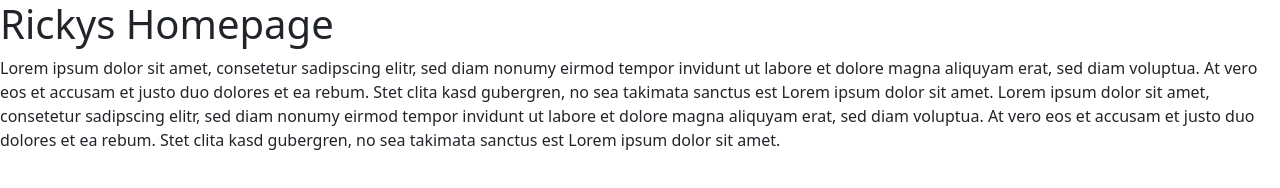
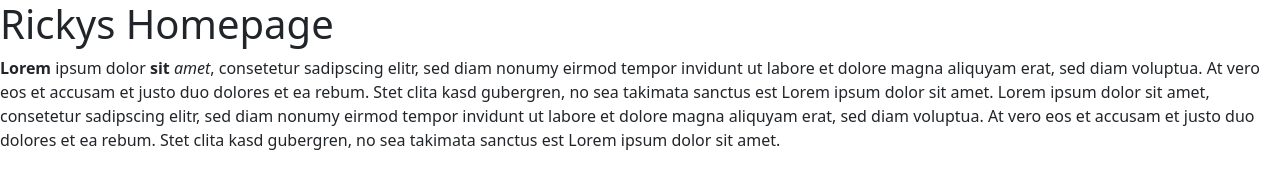
Before and after one commit to RickyRich04/RickyRich04.github.io, a plain HTML site: page index.html in a window 1280 px wide. Drawn offline with nearby package versions, Linux system fonts and the light colour scheme.

Commit message:
add styling

```diff
--- a/index.html
+++ b/index.html
@@ -9,7 +9,7 @@
 <body>
     <h1>Rickys Homepage</h1>
     <p>
-        Lorem ipsum dolor sit amet, consetetur sadipscing elitr, sed diam nonumy eirmod tempor invidunt ut labore et dolore magna aliquyam erat, sed diam voluptua. At vero eos et accusam et justo duo dolores et ea rebum. Stet clita kasd gubergren, no sea takimata sanctus est Lorem ipsum dolor sit amet. Lorem ipsum dolor sit amet, consetetur sadipscing elitr, sed diam nonumy eirmod tempor invidunt ut labore et dolore magna aliquyam erat, sed diam voluptua. At vero eos et accusam et justo duo dolores et ea rebum. Stet clita kasd gubergren, no sea takimata sanctus est Lorem ipsum dolor sit amet.
+       <strong>Lorem</strong> ipsum dolor <b>sit</b> <i>amet</i>, consetetur sadipscing elitr, sed diam nonumy eirmod tempor invidunt ut labore et dolore magna aliquyam erat, sed diam voluptua. At vero eos et accusam et justo duo dolores et ea rebum. Stet clita kasd gubergren, no sea takimata sanctus est Lorem ipsum dolor sit amet. Lorem ipsum dolor sit amet, consetetur sadipscing elitr, sed diam nonumy eirmod tempor invidunt ut labore et dolore magna aliquyam erat, sed diam voluptua. At vero eos et accusam et justo duo dolores et ea rebum. Stet clita kasd gubergren, no sea takimata sanctus est Lorem ipsum dolor sit amet.
     </p>
 </body>
 </html>
```
